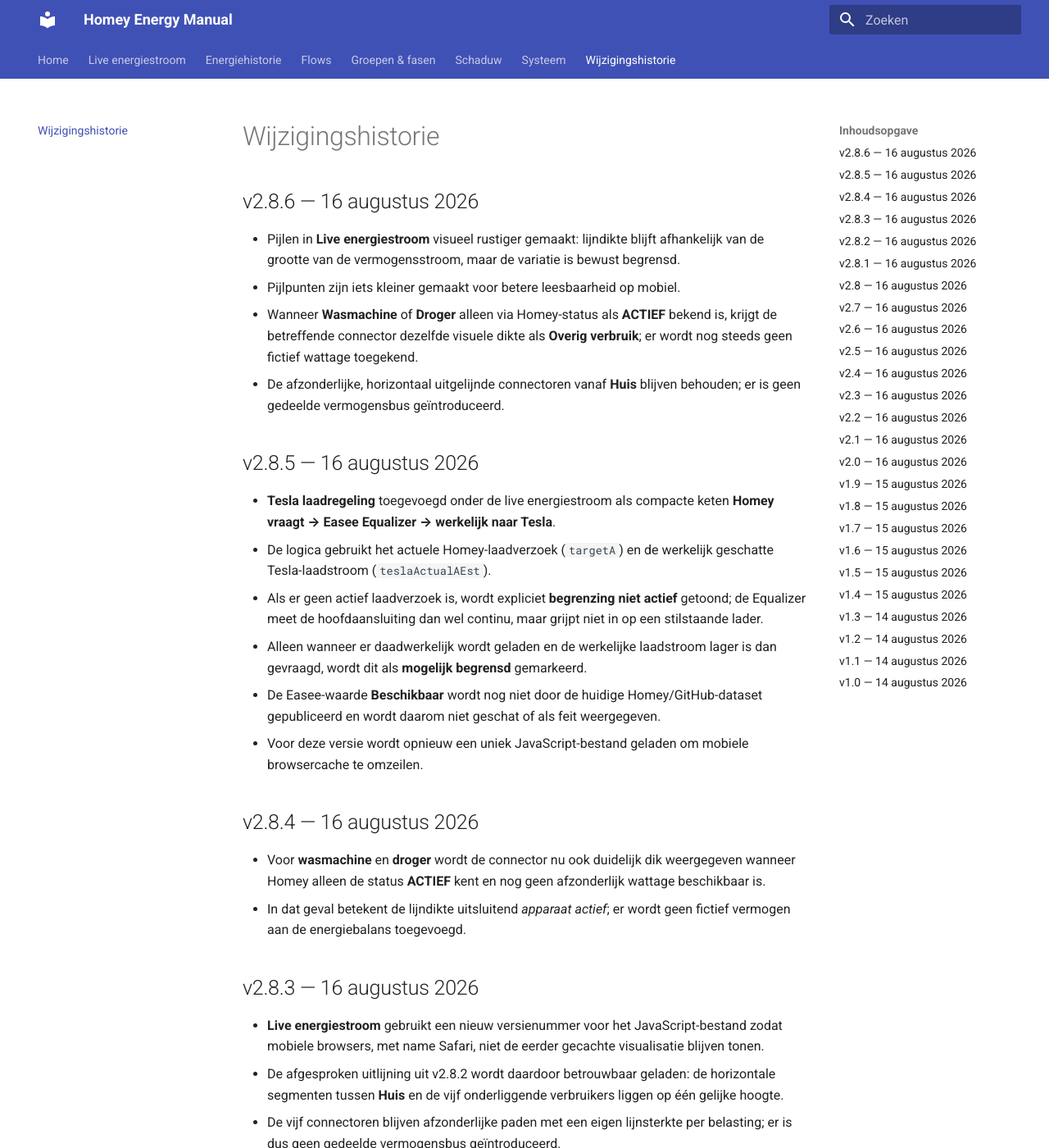
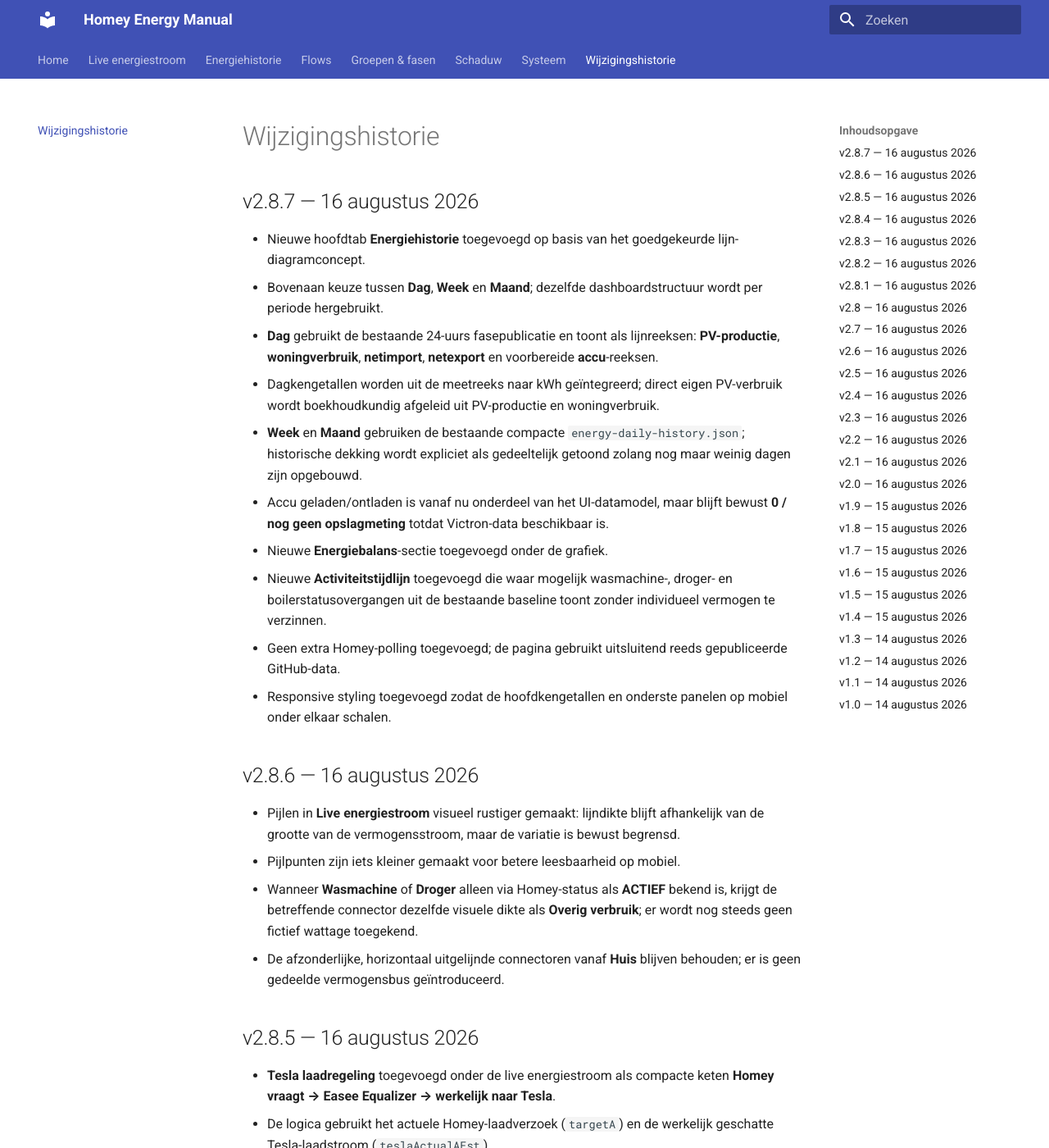
Before and after one commit to OnsKasteeltje/homey-energy-manual, an MkDocs documentation site: the page built from docs/wijzigingshistorie.md, in a window 1280 px wide and 1400 px high. Shown: the whole window at 82% size. Built offline with MkDocs 1.6.1 and Material for MkDocs 9.7.7, drawn with Linux system fonts in a browser that asks for light colours.

Commit message:
docs: record Energiehistorie dashboard v2.8.7

```diff
--- a/docs/wijzigingshistorie.md
+++ b/docs/wijzigingshistorie.md
@@ -1,4 +1,17 @@
 # Wijzigingshistorie
+
+## v2.8.7 — 16 augustus 2026
+
+- Nieuwe hoofdtab **Energiehistorie** toegevoegd op basis van het goedgekeurde lijn-diagramconcept.
+- Bovenaan keuze tussen **Dag**, **Week** en **Maand**; dezelfde dashboardstructuur wordt per periode hergebruikt.
+- **Dag** gebruikt de bestaande 24-uurs fasepublicatie en toont als lijnreeksen: **PV-productie**, **woningverbruik**, **netimport**, **netexport** en voorbereide **accu**-reeksen.
+- Dagkengetallen worden uit de meetreeks naar kWh geïntegreerd; direct eigen PV-verbruik wordt boekhoudkundig afgeleid uit PV-productie en woningverbruik.
+- **Week** en **Maand** gebruiken de bestaande compacte `energy-daily-history.json`; historische dekking wordt expliciet als gedeeltelijk getoond zolang nog maar weinig dagen zijn opgebouwd.
+- Accu geladen/ontladen is vanaf nu onderdeel van het UI-datamodel, maar blijft bewust **0 / nog geen opslagmeting** totdat Victron-data beschikbaar is.
+- Nieuwe **Energiebalans**-sectie toegevoegd onder de grafiek.
+- Nieuwe **Activiteitstijdlijn** toegevoegd die waar mogelijk wasmachine-, droger- en boilerstatusovergangen uit de bestaande baseline toont zonder individueel vermogen te verzinnen.
+- Geen extra Homey-polling toegevoegd; de pagina gebruikt uitsluitend reeds gepubliceerde GitHub-data.
+- Responsive styling toegevoegd zodat de hoofdkengetallen en onderste panelen op mobiel onder elkaar schalen.
 
 ## v2.8.6 — 16 augustus 2026
 
```
